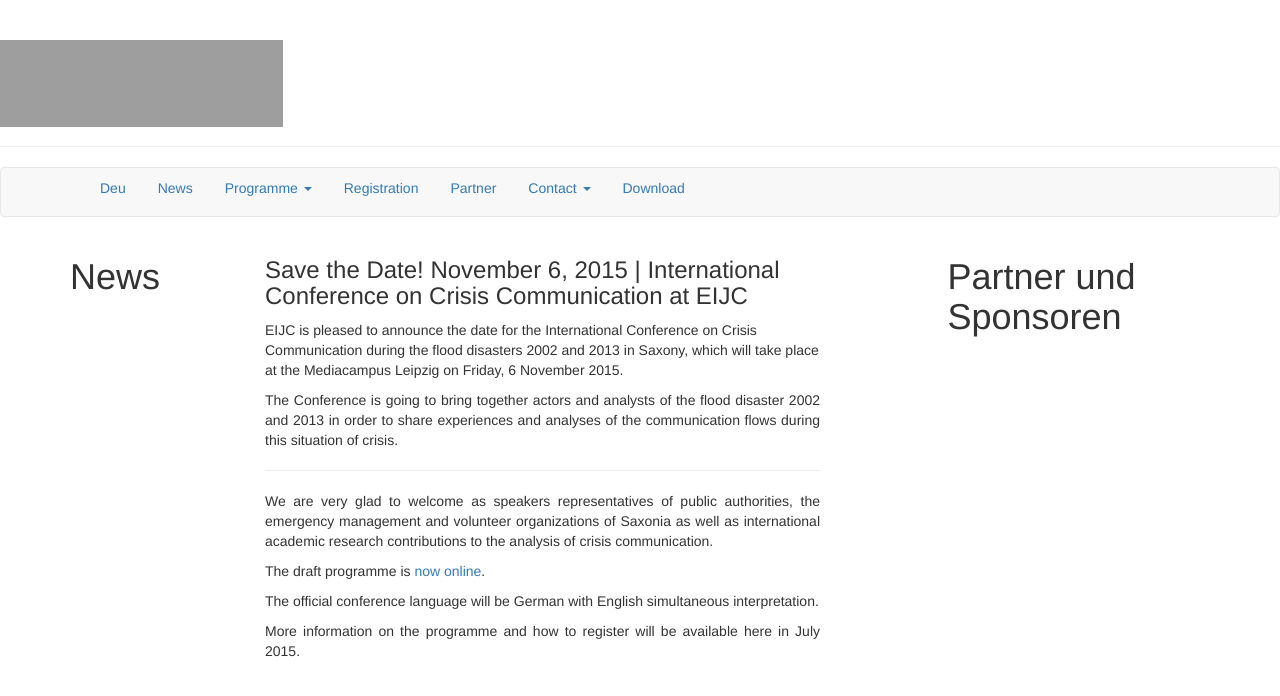
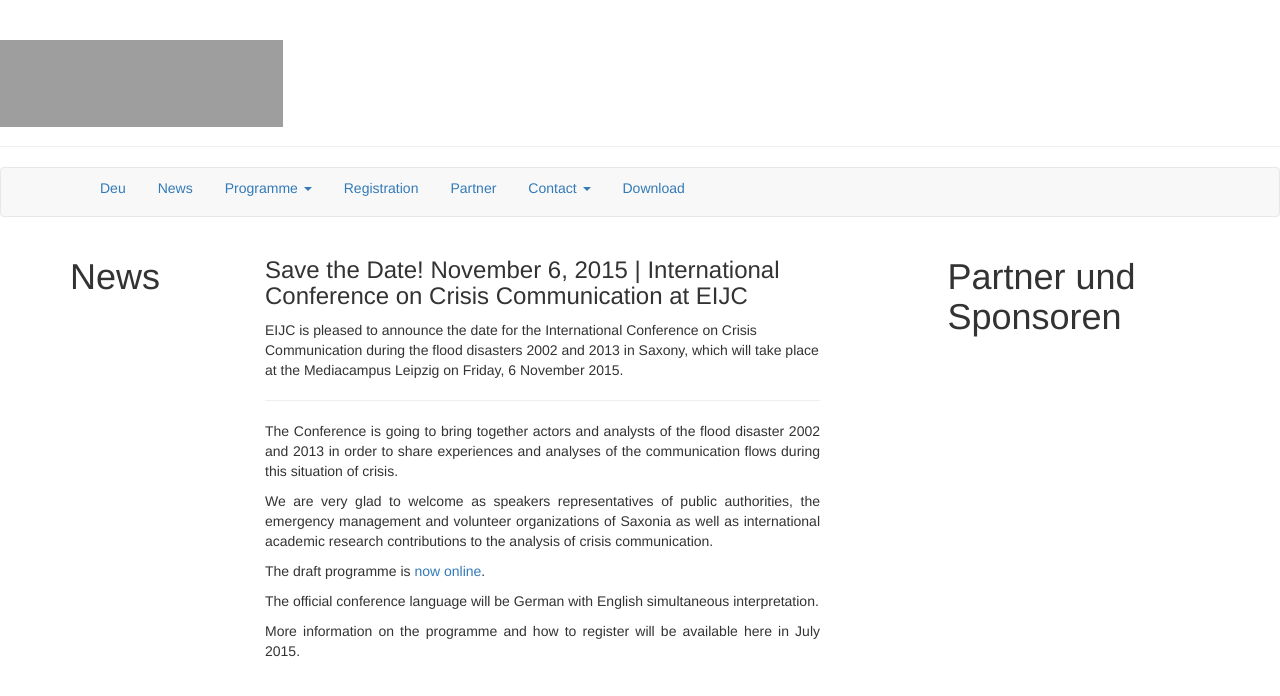
Before and after one commit to susedev/test, a Jekyll site: the page built from conference-communication-floods.html, in a window 1280 px wide. Shown: the top 696 px of the page. Built offline with Jekyll 4.4.1, drawn with Linux system fonts in a browser that asks for light colours; nearby versions of some CDN libraries; grey boxes are pictures that could not be loaded.

Commit message:
Edit from JekyllCMS

```diff
--- a/conference-communication-floods.html
+++ b/conference-communication-floods.html
@@ -6,9 +6,9 @@ language: en
 
 <p>EIJC is pleased to announce the date for the International Conference on Crisis Communication during the flood disasters 2002 and 2013 in Saxony, which will take place at the Mediacampus Leipzig on Friday, 6 November 2015.</p>
 
+<hr noshade="noshade" size="1" />
 <p style="text-align: justify;">The Conference is going to bring together actors and analysts of the flood disaster 2002 and 2013 in order to share experiences and analyses of the communication flows during this situation of crisis.</p>
 
-<hr noshade="noshade" size="1" />
 <p style="text-align: justify;">We are very glad to welcome as speakers representatives of public authorities, the emergency management and volunteer organizations of Saxonia as well as international academic research contributions to the analysis of crisis communication.</p>
 
 <p style="text-align: justify;">The draft programme is<a href="http://eijc.github.io/data/programme.html"> now online</a>.</p>
```
